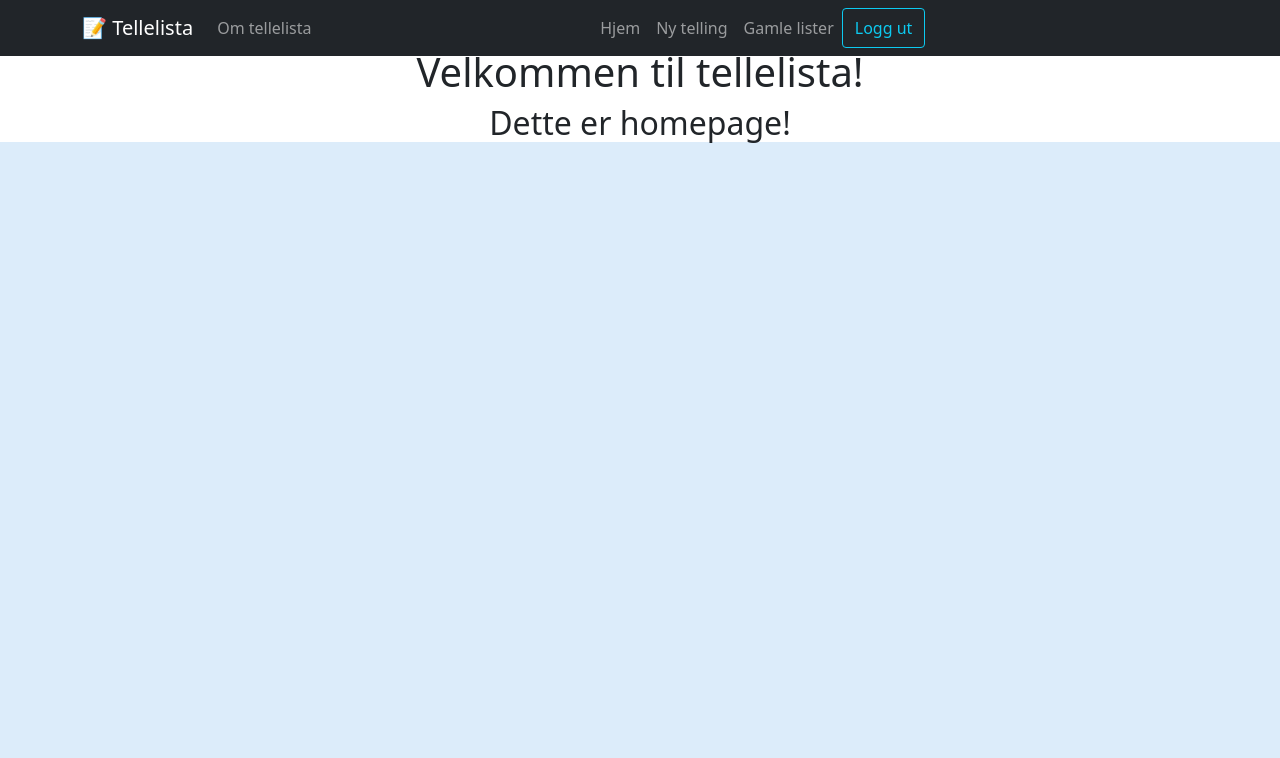
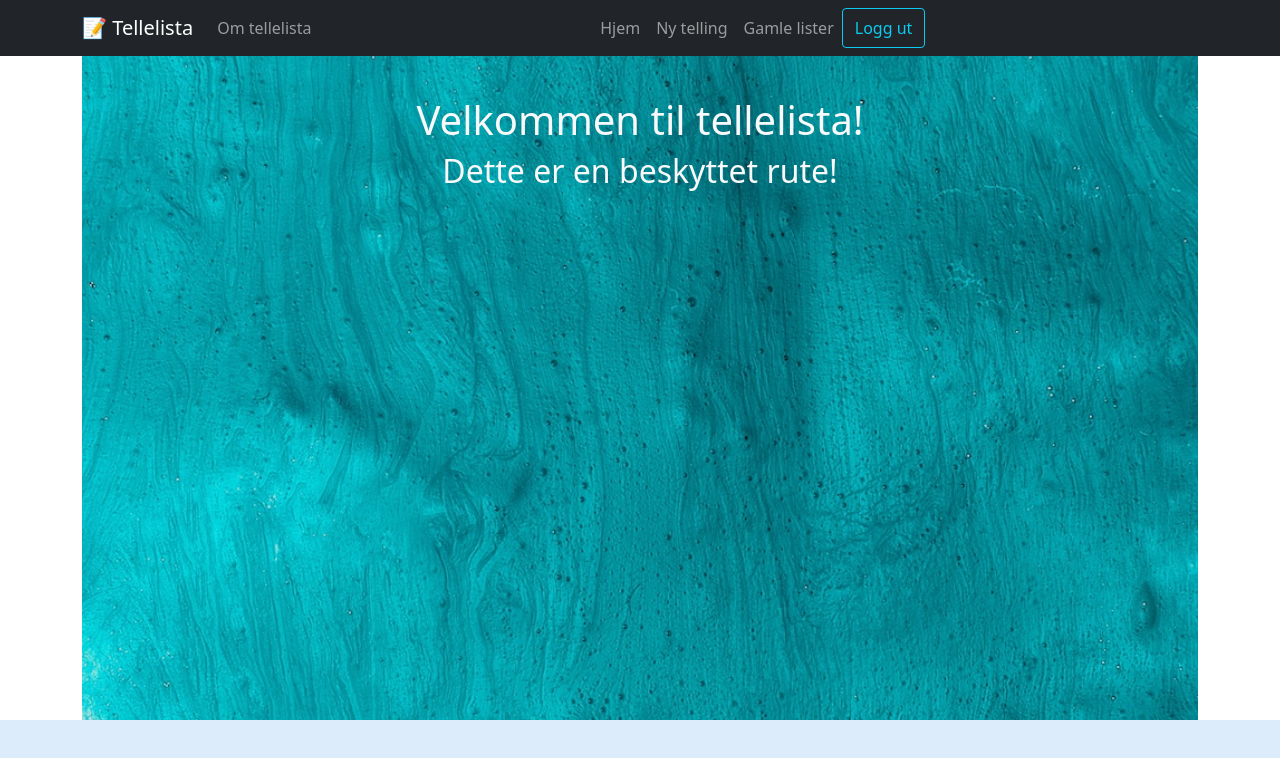
Before and after one commit to torhenningegenes/telleliste, a Next.js app: page /home in a window 1280 px wide. Shown: the top 758 px of the page. Built offline with nearby package versions, Linux system fonts and the light colour scheme; no server answers; sample sign-in values are in the browser's storage.

Commit message:
progress on protected routes

```diff
--- a/components/startNav.js
+++ b/components/startNav.js
@@ -12,13 +12,11 @@ function StartNav() {
   const { currentUser, logOut } = useAuth();
   console.log(currentUser);
   const router = useRouter();
-  const bruker = "Bruker";
-  const avdeling = "Avdeling";
 
   return (
     <Navbar bg="dark" variant="dark" expand="lg" fixed="top">
-      <Container className="fluid">
-        <Link href={"/"} passHref>
+      <Container>
+        <Link href={"/home"} passHref>
           <Navbar.Brand>📝 Tellelista</Navbar.Brand>
         </Link>
         <Navbar.Toggle aria-controls="basic-navbar-nav" />
@@ -54,23 +52,21 @@ function StartNav() {
               <>
                 <Link href={"/login-user"} passHref>
                   <Button
-                    className="mt-2 mb-2 me-2"
+                    className=" mb-2 me-2"
                     variant="info"
                     as="input"
                     type="submit"
                     value="Logg inn"
-                    size="lg"
                   />
                 </Link>
 
                 <Link href={"/new-user"} passHref>
                   <Button
-                    className="mt-2 mb-2"
+                    className=" mb-2"
                     variant="outline-info"
                     as="input"
                     type="submit"
                     value="Ny bruker"
-                    size="lg"
                   />
                 </Link>
               </>
--- a/context/auth-context.js
+++ b/context/auth-context.js
@@ -1,6 +1,6 @@
 import React, { createContext, useContext, useState, useEffect } from "react";
 import { app } from "../firebase/firebaseConfig";
-import Link from "next/link";
+import { useRouter } from "next/router";
 
 import {
   createUserWithEmailAndPassword,
--- a/context/login.js
+++ b/context/login.js
@@ -8,14 +8,13 @@ import { useRouter } from "next/router";
 function LoginUser() {
   const emailRef = useRef();
   const passwordRef = useRef();
-
+  const router = useRouter();
   // States
   const [email, setEmail] = useState("");
   const [password, setPassword] = useState("");
   const [error, setError] = useState("");
   const [loading, setLoading] = useState(false);
   const { currentUser } = useAuth;
-  const router = useRouter();
 
   async function handleSubmit(e) {
     e.preventDefault();
@@ -52,7 +51,7 @@ function LoginUser() {
           <Card>
             <Card.Body>
               <h2 className="center mb-4">Logg in</h2>
-              <p>{currentUser && currentUser.email}</p>
+
               {error && <Alert variant="danger">{error}</Alert>}
               <Form onSubmit={handleSubmit}>
                 <Form.Group id="epost">
@@ -69,6 +68,7 @@ function LoginUser() {
                   Logg inn
                 </Button>
               </Form>
+              <p className="text-dark">{currentUser && currentUser.email}</p>
             </Card.Body>
           </Card>
           <div className="w-100 text-center mt-2">{currentUser}</div>
--- a/pages/_app.js
+++ b/pages/_app.js
@@ -9,7 +9,7 @@ import Head from "next/head";
 import { useRouter } from "next/router";
 
 function MyApp({ Component, pageProps }) {
-  const noAuthRequired = ["/", "/login-user", "/new-user"];
+  const noAuthRequired = ["/home", "/login-user", "/new-user"];
   const router = useRouter();
   return (
     <div>
--- a/pages/home.js
+++ b/pages/home.js
@@ -2,16 +2,18 @@ import SignUp from "../context/signUp";
 import { Fragment } from "react";
 import { Container } from "react-bootstrap";
 import { useAuth } from "../context/auth-context";
+import BgImg from "../components/bg-img";
 
 function Home(props) {
   const { currentUser } = useAuth();
   return (
     <Fragment>
       <Container>
-        <div className="mt-5 bg-body text-dark mt-5 center">
+        <BgImg />
+        <div className="bg-transparent text-light center overlay margin--top--medium ">
           <h1 className="">Velkommen til tellelista!</h1>
           {/* <h1>{currentUser.email}</h1> */}
-          <h2>Dette er homepage!</h2>
+          <h2>Dette er en beskyttet rute!</h2>
         </div>
       </Container>
     </Fragment>
--- a/styles/globals.css
+++ b/styles/globals.css
@@ -50,7 +50,7 @@ a {
 .bg-img {
   position: relative;
 
-  background-image: url("../img/hero.webp");
+  background-image: url("../img/pattern.jpg");
   background-size: cover;
   background-repeat: no-repeat;
   background-position: center center;
@@ -64,7 +64,7 @@ a {
   left: 0;
   right: 0;
   bottom: 0;
-  background-color: rgba(0, 0, 0, 0.5);
+  background-color: rgba(0, 0, 0, 0.1);
   height: 90vh;
   z-index: 10;
 }
@@ -77,3 +77,11 @@ a {
   bottom: 0;
   z-index: 20;
 }
+
+/**********/
+/* Utility classes */
+/**********/
+
+.margin--top--medium {
+  margin-top: 96px;
+}
```
Also changed, not shown: img/clouds.webp (added), img/pattern.jpg (added).
